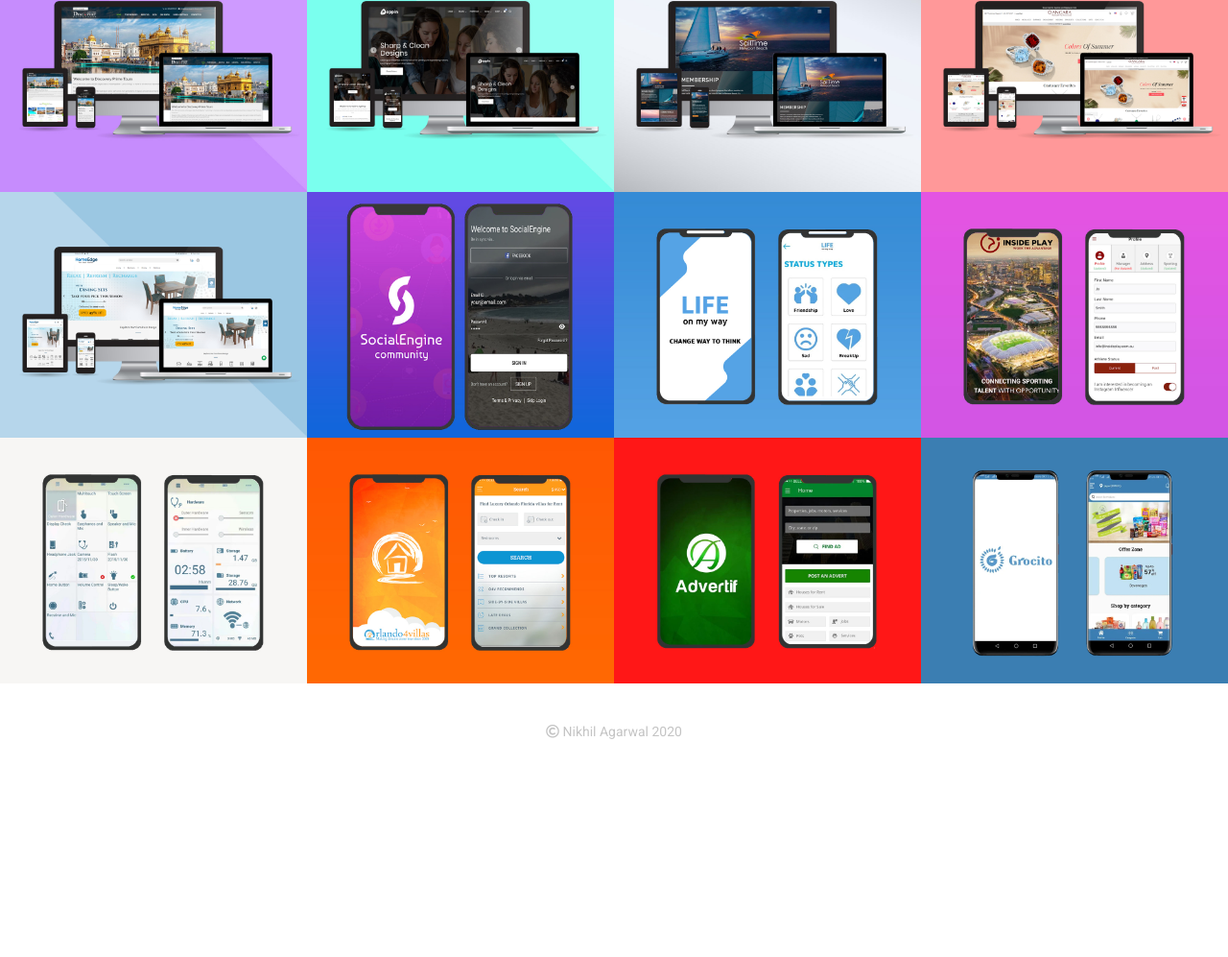
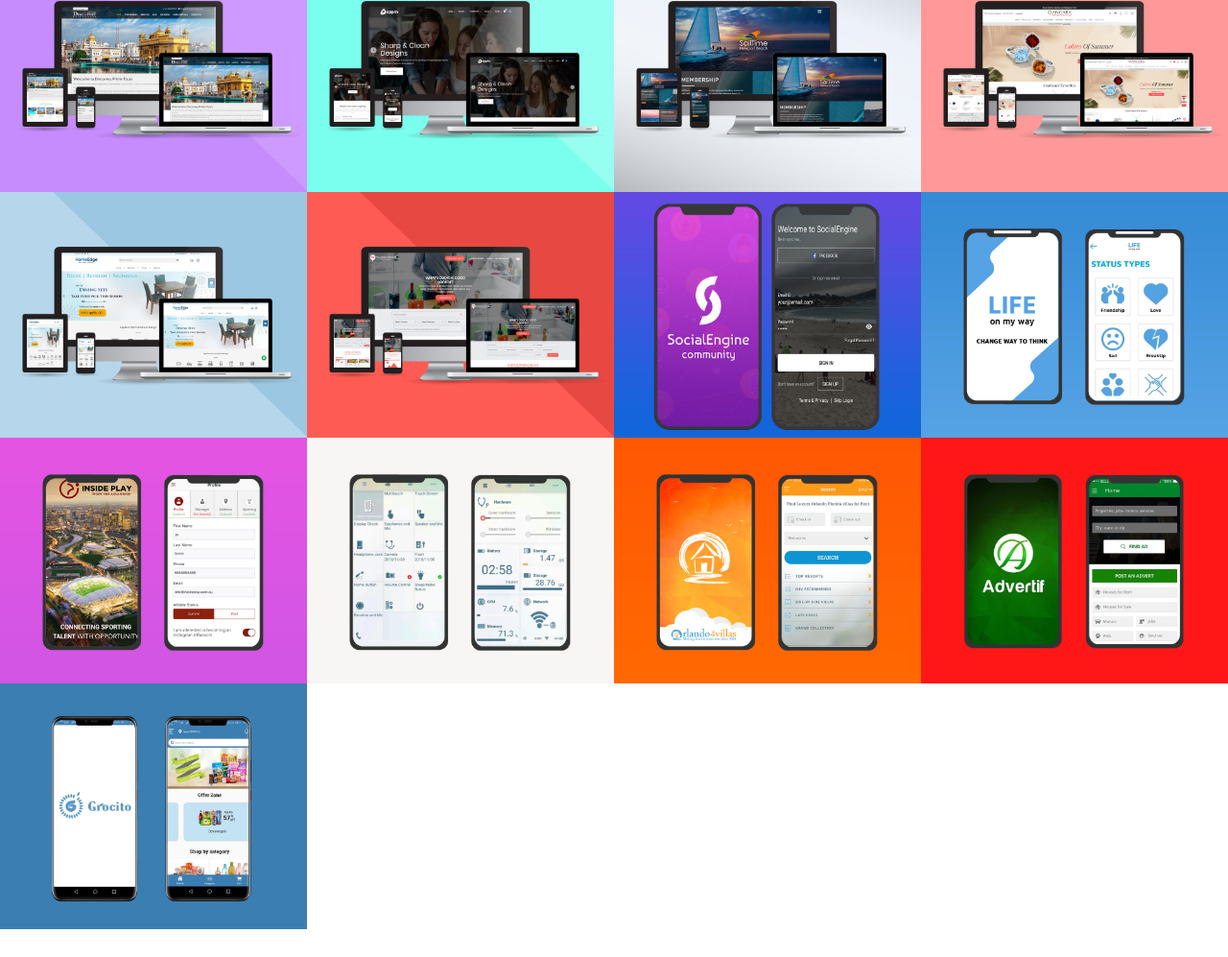
Before and after one commit to thenikhilagarwal/portfolio-new, a plain HTML site: page index.html in a window 1280 px wide. Shown: the part 1112-2109 px from the top of the page at 96% size. Before the commit the page ends 1925 px from the top, so only its background shows below. Drawn offline with nearby package versions, Linux system fonts and the light colour scheme.

Commit message:
09/08/2020

```diff
--- a/index.html
+++ b/index.html
@@ -144,6 +144,16 @@
             </div>
           </div>
         </a>
+        <a href="https://myneighbourhoodkitchen.ca/" target="_blank">
+          <div class="cover-content-container">
+            <div class="cover-image-wrap">
+              <img src="images/web/port-10.jpg">
+            </div>
+            <div class="details-wrap">
+              <h3>My Neighbourhood Kitchen</h3>
+            </div>
+          </div>
+        </a>
         <a href="https://play.google.com/store/apps/details?id=com.sesolutions&hl=en" target="_blank">
           <div class="cover-content-container">
             <div class="cover-image-wrap">
```
Also changed, not shown: images/web/port-10.jpg (added).
